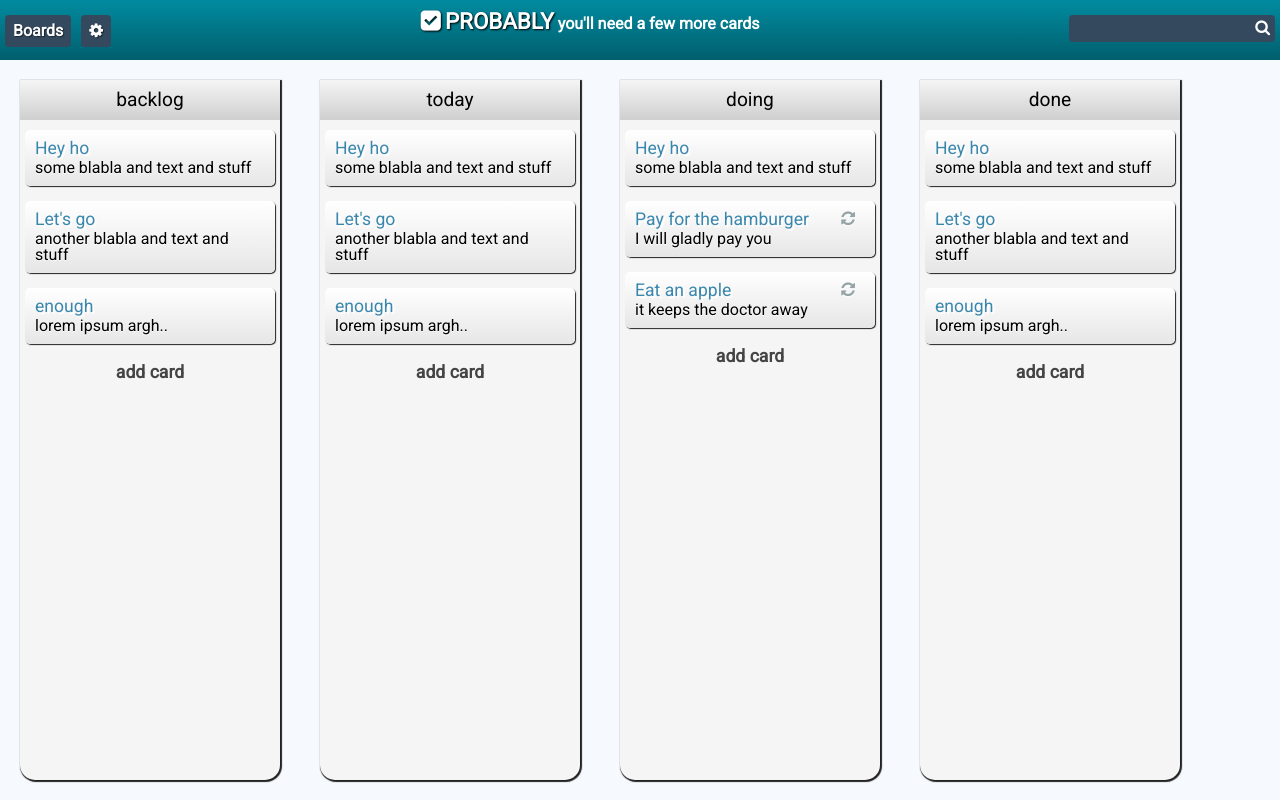
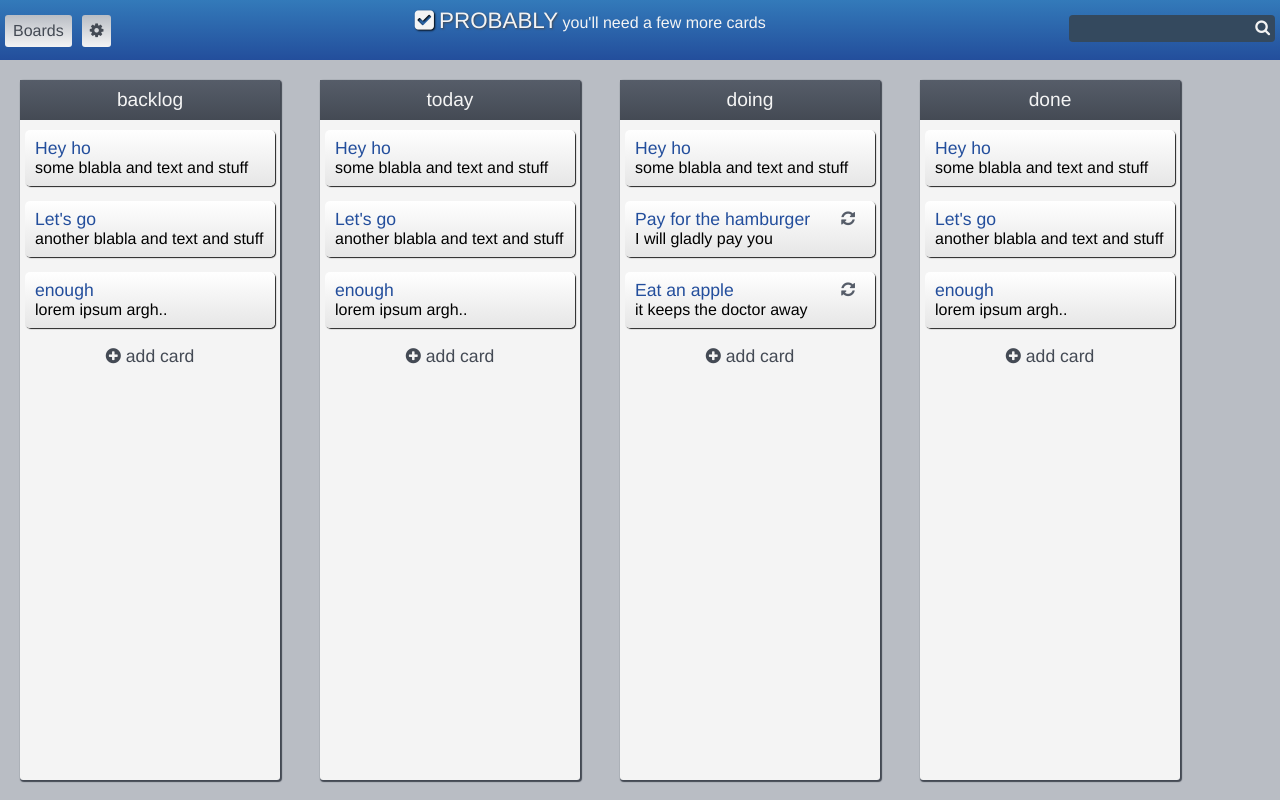
Before and after one commit to EinEnton/probably, a website: page index.html in a window 1280 px wide. Drawn offline with Linux system fonts and the light colour scheme.

Commit message:
playing with styling

```diff
--- a/style/main.css
+++ b/style/main.css
@@ -54,8 +54,8 @@ table {
 
 /* END HTML Reset*/
 body {
-    background-color: #e0e0e0;
-    font-family: "Roboto", "Helvetica Neue Light", "HelveticaNeue-Light", "Helvetica Neue", Arial, Calibri, Helvetica, Sans-Serif;
+    background-color: #b9bdc4;
+    font-family: "Helvetica Neue Light", "HelveticaNeue-Light", "Helvetica Neue", Arial, Calibri, Helvetica, Sans-Serif;
 }
 
 a {
@@ -63,14 +63,13 @@ a {
 }
 
 #head {
-    background-image: linear-gradient(to bottom, #018BA0 0%, #015F6D 100%);
+    background-image: linear-gradient(to bottom, #337aba 0%, #234e9c 100%);
     background-repeat: repeat-x;
-    border-color: #015663;
     width: 100%;
     height: 50px;
-    color: white;
-    font-weight: bold;
+    color: #f4f4f4;
     text-align: center;
+    vertical-align: middle;
     padding-top: 10px;
 }
 
@@ -78,11 +77,10 @@ a {
     display: inline-block;
     margin: 5px;
     padding: 8px;
-    border-radius: 4px;
-    background-color:#34495e ;
-    color: White;
+    border-radius: 3px;
+    background-image: linear-gradient(to bottom, #b9bdc4 0%, #f4f4f4 100%);
+    color: #444a54;
     position: relative;
-    text-shadow: 1px 1px 1px rgba(2,2,2,0.5);
 }
 
 .head-button-left {
@@ -96,10 +94,11 @@ a {
     padding: 5px;
     border-radius: 4px;
     background-color:#34495e ;
-    color: white;
+    color: #f4f4f4;
 }
 
 #head .search input {
+    color: #f4f4f4;
     background-color: #34495e;
     border: none;
 }
@@ -107,8 +106,9 @@ a {
 #head .probably {
     font-size: 140%;
     text-transform: uppercase;
-    text-shadow: 1px 1px 2px #000;
-    font-weight: bolder;
+
+    color: #f4f4f4;
+    text-shadow: 1px 1px 2px #444a54;
 }
 
 .probably::before {
@@ -116,7 +116,7 @@ a {
     content: "\f14a";
     text-shadow: 1px 1px 2px #000;
     margin-right: 5px;
-    color: #fff;
+    color: #f4f4f4;
 
 }
 
@@ -127,7 +127,7 @@ a {
     flex-wrap: nowrap;
     flex-direction: row;
     position: absolute;
-    background: #F6F9FD;
+    background: #b9bdc4;
     left: 0;
     top: 0;
     right: 0;
@@ -139,11 +139,13 @@ a {
     display: flex;
     flex-direction: column;
     width: 250px;
-    background-color: #fff;
-    border-radius:0 0 15px 15px;
+
+    background-color: #dbdee4;
+    /*background-image: linear-gradient(to bottom, #337aba 0%, #234e9c 100%);*/
+    border-radius:3px 3px 3px 3px;
     float: left;
     margin: 20px;
-    box-shadow: 1px 1px 1px 1px #222;
+    box-shadow: 1px 1px 1px 1px #444a54;
     flex: 0 0 260px;
     max-height: 100%;
     padding:0;
@@ -155,21 +157,21 @@ a {
 }
 
 .card-placeholder{
-    border:dashed #999 2px;
+    border:dashed #565d69 2px;
     border-radius: 5px;
-    box-shadow: 0px;
+    /*box-shadow: 0px;*/
     height:50px;
     margin:5px;
 }
 
 .column .column-head{
-    background-color: #F5F5F5;
+    background-color: #f4f4f4;
     height:40px;
 
 }
 
 .column-head{
-    background-image: linear-gradient(to bottom, #F5F5F5 0%, #CFCFCF 100%);
+    background-image: linear-gradient(to bottom, #565d69 0%, #444a54 100%);
     background-repeat: repeat-x;
 }
 
@@ -178,7 +180,7 @@ a {
     margin-bottom: 10px;
     margin-top: 5px;
     text-align: center;
-    color: black;
+    color: #f4f4f4;
     /*font-weight: bold;*/
     /*text-shadow: 1px 1px 1px #333;*/
     padding: 5px;
@@ -193,8 +195,8 @@ a {
     margin-bottom: 15px;
     background-image: linear-gradient(to bottom, #FFF 0%, #E6E6E6 100%);
     background-repeat: repeat-x;
-    text-shadow: 0px 1px 0px #FFF;
-    border-color: #222;
+    /*text-shadow: 0px 1px 0px #565d69;*/
+    border-color: #444a54;
     border-radius: 5px;
     box-shadow: 1px 1px 1px #222;
     padding: 10px;
@@ -202,12 +204,12 @@ a {
 
 .card-title {
     display: block;
-    color: #3A87AD;
-    text-shadow: 2px 2px 1px white;
+    color: #234e9c;
+    /*text-shadow: 1px 1px 1px #f4f4f4;*/
     /*font-weight: bold;*/
     font-size: 110%;
     min-height: 20px;
-    min-width:80% ;
+    min-width:80%;
 }
 
 .card-description span{
@@ -219,12 +221,17 @@ a {
 }
 
 .column .add-card-button {
-    font-weight: bold;
     font-size: 110%;
-    color: #444;
+    color: #444a54;
     display: block;
     text-align: center;
     margin: 5px;
+}
+
+.add-card-button::before{
+    font-family: FontAwesome;
+    content: "\f055";
+    margin-right: 5px;
 }
 
 .card:hover .delete-card {
@@ -234,26 +241,26 @@ a {
 .delete-card {
     display: none;
     float: right;
-    color: #333;
+    color: #444a54;
 }
 
 .card-info-icon {
     float: right;
     margin-right: 10px;
-    color: #95a5a6;
+    color: #565d69;
 }
 
 .card-info-icon:hover {
-    color: #999;
+    color: #444a54;
 }
 
 .information-to-user, .information-column-header {
-    color: #999;
+    color: #565d69;
     font-style: italic;
 }
 
 .information-column-header{
-    color: #999;
+    color: #b9bdc4;
 }
 
 .column:hover .delete-column {
@@ -262,14 +269,14 @@ a {
 
 .column {
     position: relative;
-    background: #f5f5f5;
+    background: #f4f4f4;
 }
 
 .delete-column {
     display: none;
     float: right;
     position: absolute;
-    color:#eee;
+    color: #f4f4f4;
     right: 10px;
     top: 10px;
 }
@@ -290,8 +297,8 @@ a {
     z-index: 10;
     left: 0px;
     top: 25px;
-    text-shadow: 1px 1px 2px #333;
-    box-shadow: 1px 1px 2px #333;
+    text-shadow: 1px 1px 2px #444a54;
+    box-shadow: 1px 1px 2px #565d69;
 }
 
 .head-button:hover .sub-menu, .sub-menu:hover {
```
